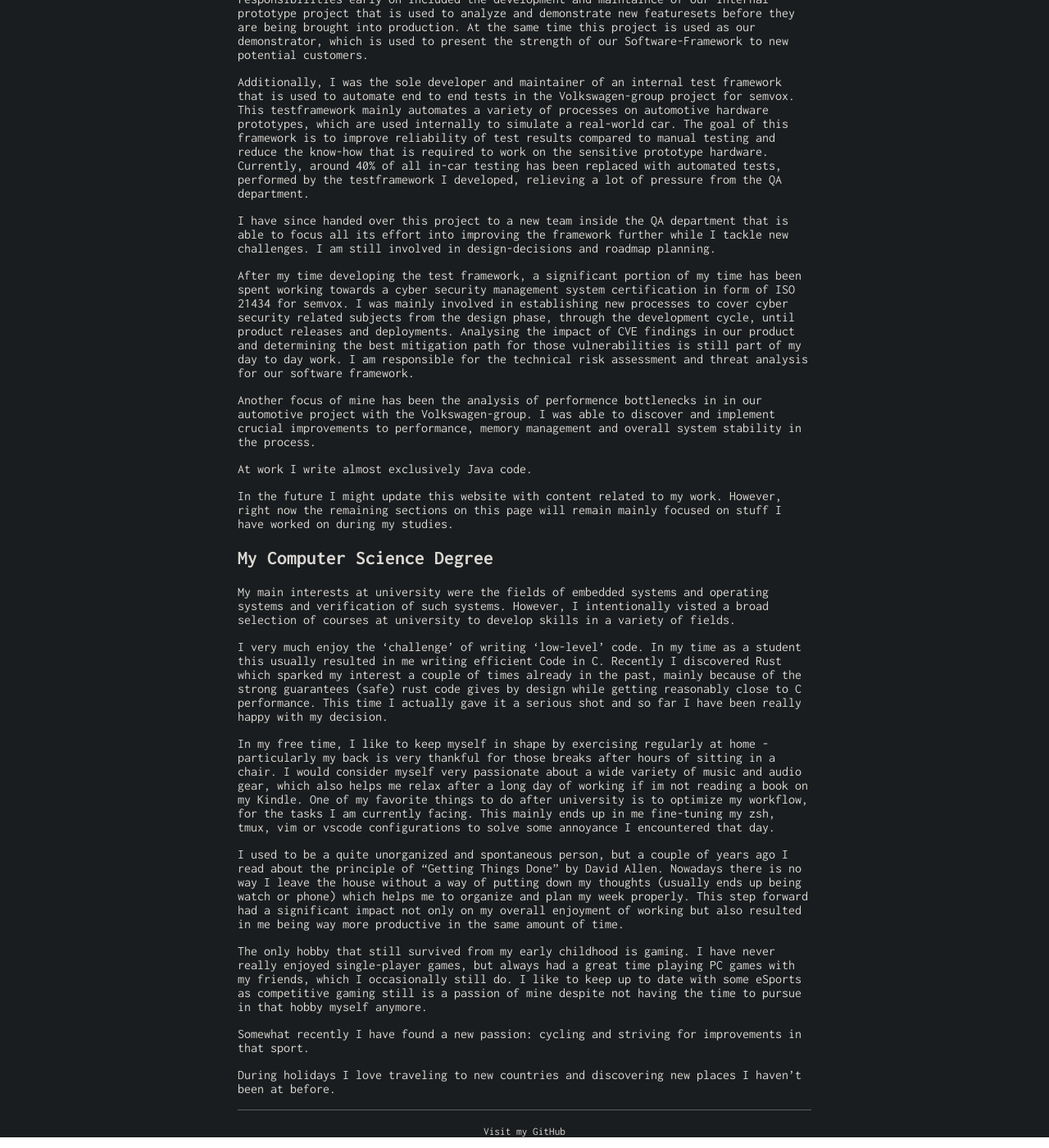
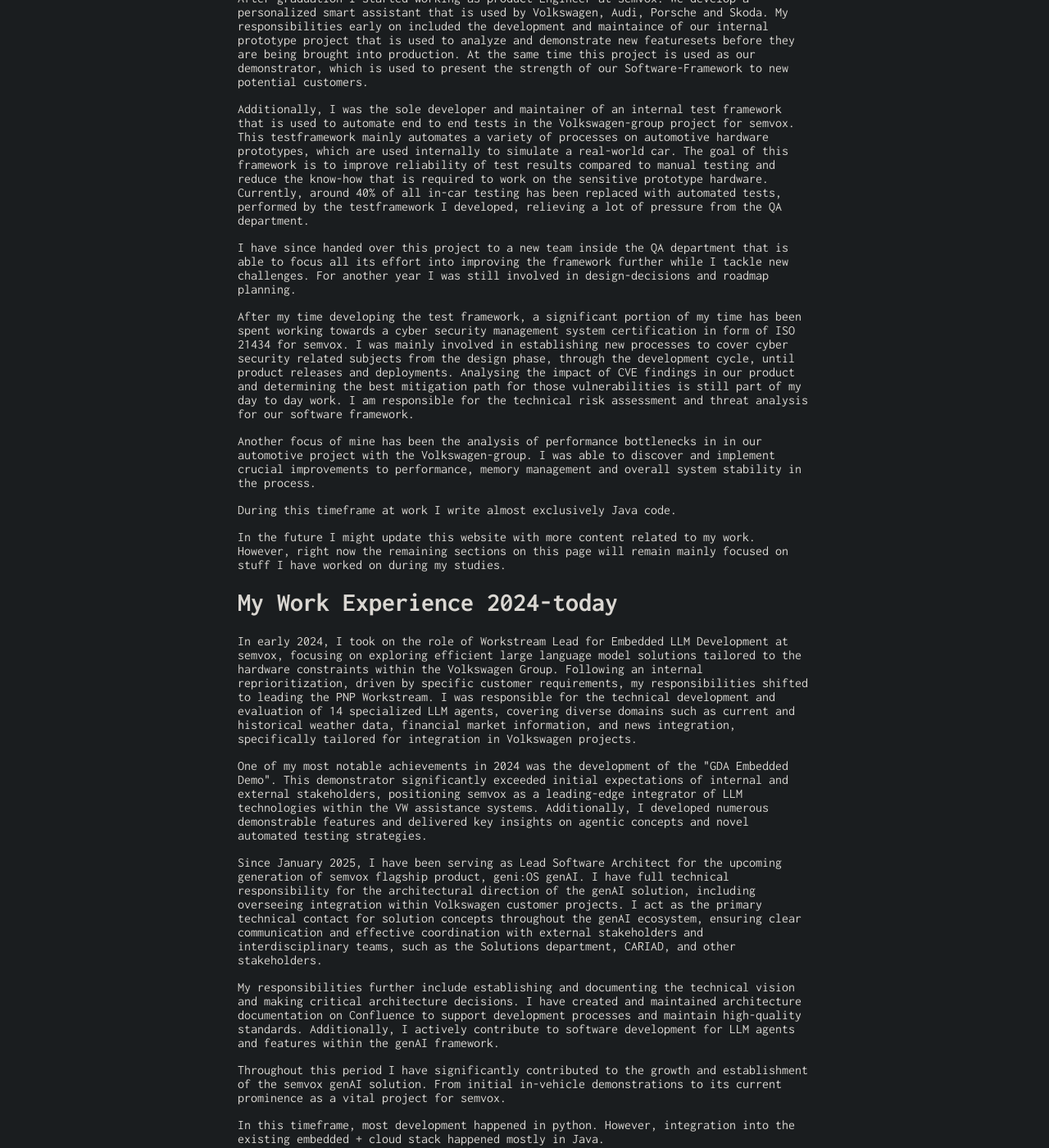
Before and after one commit to schaefer-dev/schaefer-dev.github.io, a Jekyll site: the page built from index.md, in a window 1280 px wide and 1400 px high, scrolled down 381 px. Shown: the whole window at 82% size. Built offline with Jekyll 4.4.1, drawn with Linux system fonts in a browser that asks for light colours; some of the changed text lies outside the part shown.

Commit message:
Updated website content for 2024 until July 2025

```diff
--- a/index.md
+++ b/index.md
@@ -8,26 +8,44 @@
 
 <img class="profile-picture" src="me.jpg">
 
-Hi! My name is Daniel and I am a senior product Engineer at [semvox](https://www.semvox.de/), recently aquired by CARIAD. I finished my masters in Computer Science at University of Saarland, Saarbruecken in Oktober of 2020 with an average grade of 1.5. My thesis was about synthesis of KLTL specifications and supported by the [Reactive Systems Group](https://www.react.uni-saarland.de).
+Hi! My name is Daniel and I am a senior product Engineer at [semvox](https://www.semvox.de/), 100% subsidiary of CARIAD SE (since May 2023). I finished my masters in Computer Science at University of Saarland, Saarbruecken in Oktober of 2020 with an average grade of 1.5. My thesis was about synthesis of KLTL specifications and supported by the [Reactive Systems Group](https://www.react.uni-saarland.de).
+
+Currently I work as a Software Architect at semvox.
 
 
-## My Work Experiences
+## My Work Experience 2020-2023
 
 After graduation I started working as product Engineer at semvox. We develop a personalized smart assistant that is used by Volkswagen, Audi, Porsche and Skoda. My responsibilities early on included the development and maintaince of our internal prototype project that is used to analyze and demonstrate new featuresets before they are being brought into production. At the same time this project is used as our demonstrator, which is used to present the strength of our Software-Framework to new potential customers.
 
 Additionally, I was the sole developer and maintainer of an internal test framework that is used to automate end to end tests in the Volkswagen-group project for semvox. This testframework mainly automates a variety of processes on automotive hardware prototypes, which are used internally to simulate a real-world car. The goal of this framework is to improve reliability of test results compared to manual testing and reduce the know-how that is required to work on the sensitive prototype hardware. Currently, around 40% of all in-car testing has been replaced with automated tests, performed by the testframework I developed, relieving a lot of pressure from the QA department.
 
-I have since handed over this project to a new team inside the QA department that is able to focus all its effort into improving the framework further while I tackle new challenges. I am still involved in design-decisions and roadmap planning.
+I have since handed over this project to a new team inside the QA department that is able to focus all its effort into improving the framework further while I tackle new challenges. For another year I was still involved in design-decisions and roadmap planning.
 
 After my time developing the test framework, a significant portion of my time has been spent working towards a cyber security management system certification in form of ISO 21434 for semvox. I was mainly involved in establishing new processes to cover cyber security related subjects from the design phase, through the development cycle, until product releases and deployments.
 Analysing the impact of CVE findings in our product and determining the best mitigation path for those vulnerabilities is still part of my day to day work.
 I am responsible for the technical risk assessment and threat analysis for our software framework.
 
-Another focus of mine has been the analysis of performence bottlenecks in in our automotive project with the Volkswagen-group. I was able to discover and implement crucial improvements to performance, memory management and overall system stability in the process.
+Another focus of mine has been the analysis of performance bottlenecks in in our automotive project with the Volkswagen-group. I was able to discover and implement crucial improvements to performance, memory management and overall system stability in the process.
 
-At work I write almost exclusively Java code.
+During this timeframe at work I write almost exclusively Java code.
 
-In the future I might update this website with content related to my work. However, right now the remaining sections on this page will remain mainly focused on stuff I have worked on during my studies.
+In the future I might update this website with more content related to my work. However, right now the remaining sections on this page will remain mainly focused on stuff I have worked on during my studies.
+
+
+# My Work Experience 2024-today
+
+In early 2024, I took on the role of Workstream Lead for Embedded LLM Development at semvox, focusing on exploring efficient large language model solutions tailored to the hardware constraints within the Volkswagen Group. Following an internal reprioritization, driven by specific customer requirements, my responsibilities shifted to leading the PNP Workstream. I was responsible for the technical development and evaluation of 14 specialized LLM agents, covering diverse domains such as current and historical weather data, financial market information, and news integration, specifically tailored for integration in Volkswagen projects.
+
+One of my most notable achievements in 2024 was the development of the \"GDA Embedded Demo\". This demonstrator significantly exceeded initial expectations of internal and  external stakeholders, positioning semvox as a leading-edge integrator of LLM technologies within the VW assistance systems. Additionally, I developed numerous demonstrable features and delivered key insights on agentic concepts and novel automated testing strategies.
+
+Since January 2025, I have been serving as Lead Software Architect for the upcoming generation of semvox flagship product, geni:OS genAI. I have full technical responsibility for the architectural direction of the genAI solution, including overseeing integration within Volkswagen customer projects. I act as the primary technical contact for solution concepts throughout the genAI ecosystem, ensuring clear communication and effective coordination with external stakeholders and interdisciplinary teams, such as the Solutions department, CARIAD, and other stakeholders.
+
+My responsibilities further include establishing and documenting the technical vision and making critical architecture decisions. I have created and maintained architecture documentation on Confluence to support development processes and maintain high-quality standards. Additionally, I actively contribute to software development for LLM agents and features within the genAI framework.
+
+Throughout this period I have significantly contributed to the growth and establishment of the semvox genAI solution. From initial in-vehicle demonstrations to its current prominence as a vital project for semvox.
+
+In this timeframe, most development happened in python. However, integration into the existing embedded + cloud stack happened mostly in Java.
+
 
 ## My Computer Science Degree
 
```
